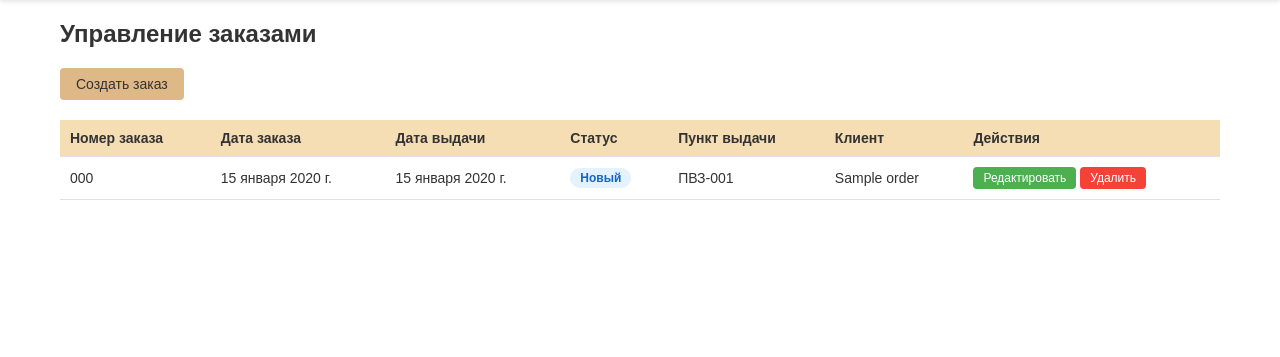
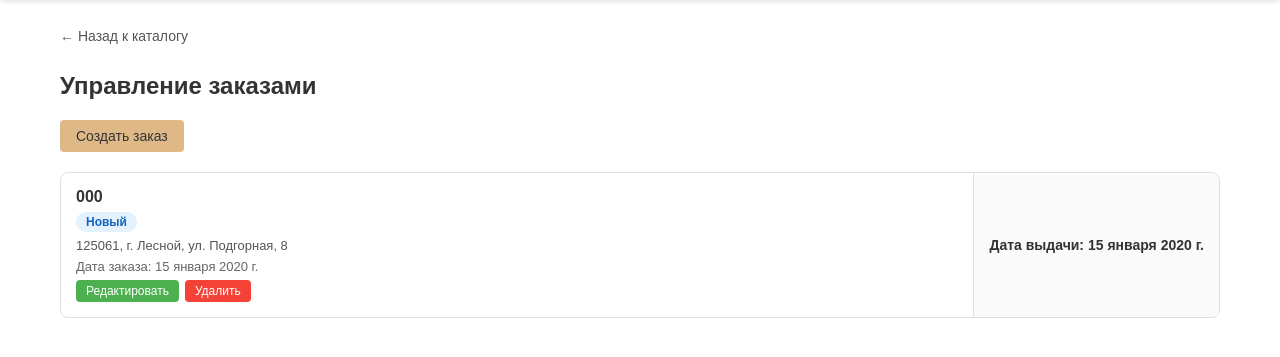
Before and after one commit to KONTROVICH/MirIgrushekExam, a Django app: page /catalog/orders/ in a window 1280 px wide. Shown: the part 60-417 px from the top of the page. Run offline with Django 5.2, Linux system fonts and the light colour scheme; a user stored in the database is signed in; data comes from the database, SQL or seed files in the repository; both versions use the stored data as it was after the commit; tables that the repository leaves empty hold one stand-in row (values such as "Sample post").

Commit message:
Final layout fixes, removed temp environment

```diff
--- a/app/catalog/templates/orders/order_form.html
+++ b/app/catalog/templates/orders/order_form.html
@@ -22,6 +22,7 @@
     </div>
 
     <div class="container">
+        <a href="{% url 'catalog:order_list' %}" class="btn btn-back">← Назад к списку заказов</a>
         <h1>{{ form_title }}</h1>
         <form method="post" class="product-form">
             {% csrf_token %}
--- a/app/catalog/templates/orders/order_list.html
+++ b/app/catalog/templates/orders/order_list.html
@@ -22,6 +22,7 @@
     </div>
 
     <div class="container">
+        <a href="{% url 'catalog:product_list' %}" class="btn btn-back">← Назад к каталогу</a>
         <h1>Управление заказами</h1>
 
         {% if user_role == 'admin' %}
@@ -30,44 +31,28 @@
             </div>
         {% endif %}
 
-        <div class="orders-table-wrapper">
-            <table class="orders-table">
-                <thead>
-                    <tr>
-                        <th>Номер заказа</th>
-                        <th>Дата заказа</th>
-                        <th>Дата выдачи</th>
-                        <th>Статус</th>
-                        <th>Пункт выдачи</th>
-                        <th>Клиент</th>
+        <div class="order-list">
+            {% for order in orders %}
+                <div class="order-row">
+                    <div class="order-row-left">
+                        <span class="order-row-number">{{ order.order_number }}</span>
+                        <span class="order-row-status"><span class="status-badge status-{{ order.status }}">{{ order.get_status_display }}</span></span>
+                        <span class="order-row-address">{{ order.pickup_point.address }}</span>
+                        <span class="order-row-date">Дата заказа: {{ order.order_date }}</span>
                         {% if user_role == 'admin' %}
-                            <th>Действия</th>
+                        <div class="order-row-actions">
+                            <a href="{% url 'catalog:order_update' order.id %}" class="btn btn-edit btn-sm">Редактировать</a>
+                            <a href="{% url 'catalog:order_delete' order.id %}" class="btn btn-delete btn-sm">Удалить</a>
+                        </div>
                         {% endif %}
-                    </tr>
-                </thead>
-                <tbody>
-                    {% for order in orders %}
-                        <tr>
-                            <td>{{ order.order_number }}</td>
-                            <td>{{ order.order_date }}</td>
-                            <td>{{ order.issue_date }}</td>
-                            <td><span class="status-badge status-{{ order.status }}">{{ order.get_status_display }}</span></td>
-                            <td>{{ order.pickup_point.code }}</td>
-                            <td>{{ order.client_name }}</td>
-                            {% if user_role == 'admin' %}
-                                <td>
-                                    <a href="{% url 'catalog:order_update' order.id %}" class="btn btn-edit btn-sm">Редактировать</a>
-                                    <a href="{% url 'catalog:order_delete' order.id %}" class="btn btn-delete btn-sm">Удалить</a>
-                                </td>
-                            {% endif %}
-                        </tr>
-                    {% empty %}
-                        <tr>
-                            <td colspan="7">Заказы не найдены.</td>
-                        </tr>
-                    {% endfor %}
-                </tbody>
-            </table>
+                    </div>
+                    <div class="order-row-right">
+                        <span class="order-row-issue-date">Дата выдачи: {{ order.issue_date }}</span>
+                    </div>
+                </div>
+            {% empty %}
+                <p class="no-products">Заказы не найдены.</p>
+            {% endfor %}
         </div>
     </div>
 </body>
--- a/app/static/css/style.css
+++ b/app/static/css/style.css
@@ -515,6 +669,78 @@ h1 {
 
 .orders-table tr:hover {
     background-color: #f9f9f9;
+}
+
+/* Новый стиль для заказов - горизонтальные строки с двумя блоками */
+.order-list {
+    display: flex;
+    flex-direction: column;
+    gap: 12px;
+}
+
+.order-row {
+    display: flex;
+    align-items: stretch;
+    border: 1px solid #e0e0e0;
+    border-radius: 8px;
+    overflow: hidden;
+    background-color: #FFFFFF;
+    transition: box-shadow 0.2s;
+}
+
+.order-row:hover {
+    box-shadow: 0 4px 12px rgba(0,0,0,0.1);
+}
+
+.order-row-left {
+    flex: 1;
+    padding: 15px;
+    display: flex;
+    flex-direction: column;
+    gap: 6px;
+}
+
+.order-row-right {
+    padding: 15px;
+    display: flex;
+    flex-direction: column;
+    justify-content: center;
+    border-left: 1px solid #e0e0e0;
+    background-color: #fafafa;
+    flex-shrink: 0;
+}
+
+.order-row-number {
+    font-size: 16px;
+    font-weight: bold;
+    color: #333;
+}
+
+.order-row-status {
+    font-size: 13px;
+    color: #666;
+}
+
+.order-row-address {
+    font-size: 13px;
+    color: #555;
+}
+
+.order-row-date {
+    font-size: 13px;
+    color: #666;
+}
+
+.order-row-issue-date {
+    font-size: 14px;
+    color: #333;
+    font-weight: bold;
+}
+
+.order-row-actions {
+    display: flex;
+    gap: 6px;
+    margin-top: auto;
 }
 
 .status-badge {
```
Also changed, not shown: other parts of app/static/css/style.css (+174 -20 lines), app/catalog/templates/catalog/product_list.html (+29 -25 lines), app/static/js/main.js (+48 -25 lines), app/db.sqlite3, 1 other file.
